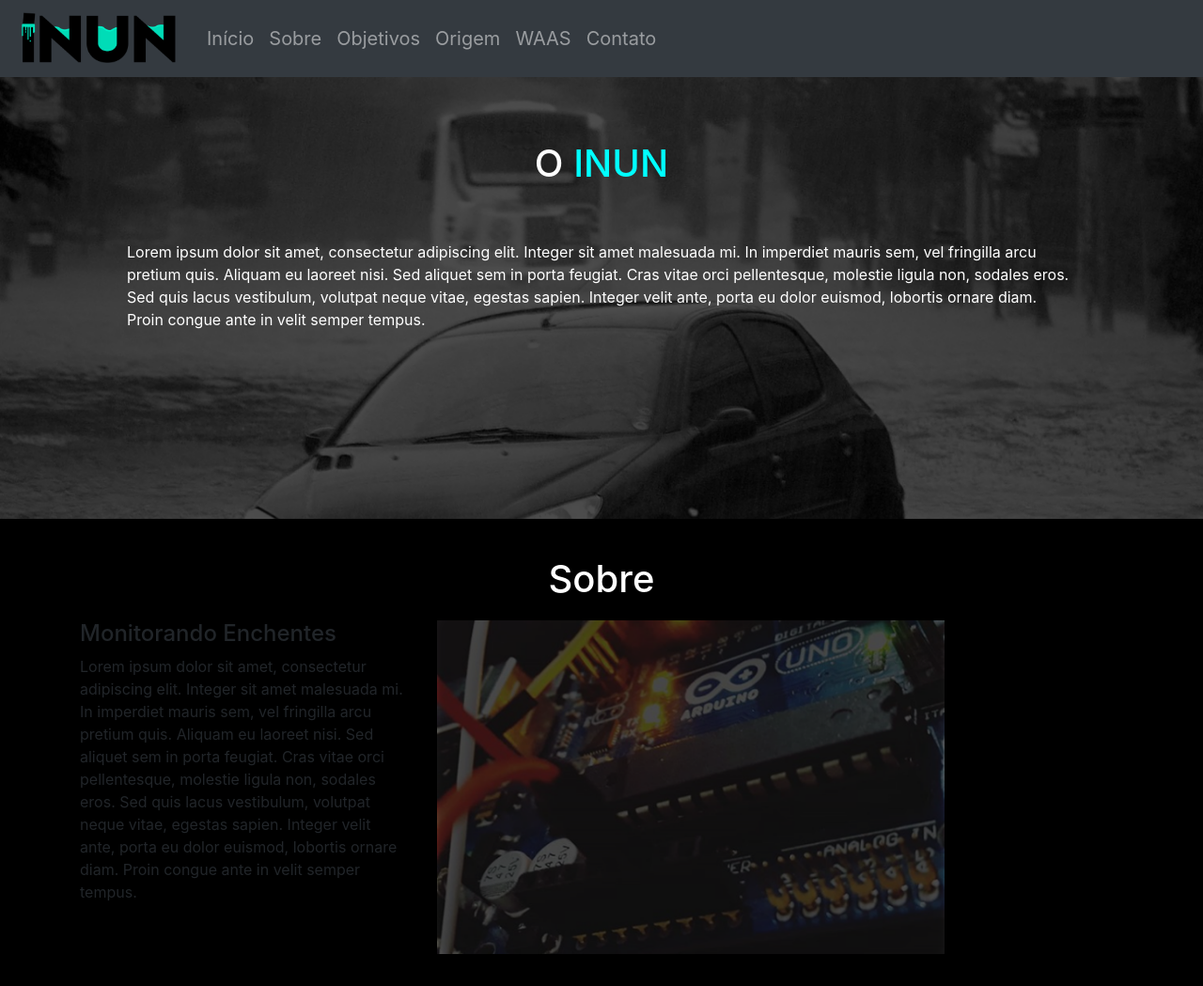
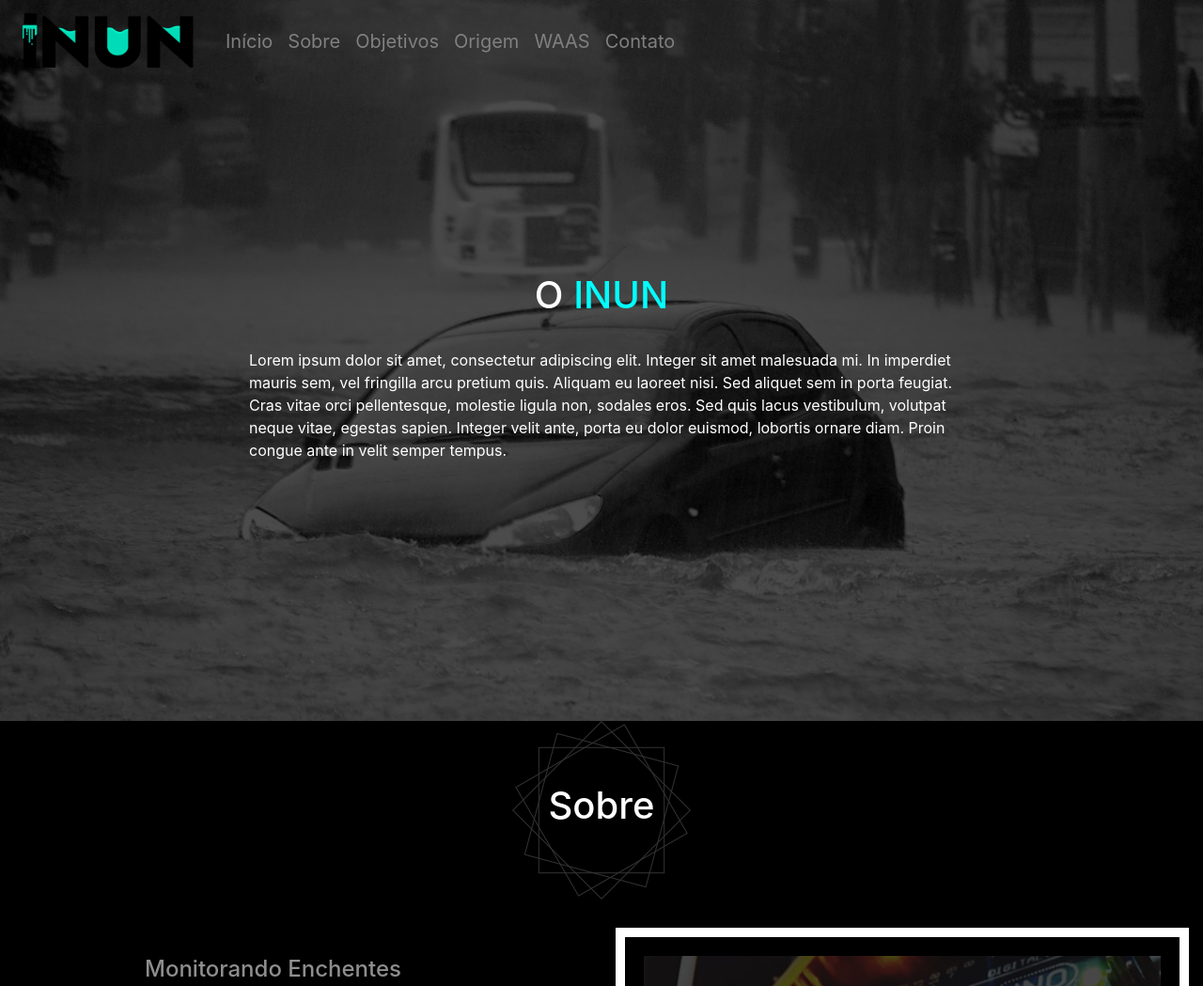
Before and after one commit to JVmano/INUN-Landing-page, a plain HTML site: page index.html in a window 1280 px wide. Shown: the top 1049 px of the page at 94% size. Before the commit the page ends 1015 px from the top, so only its background shows below. Drawn offline with nearby package versions, Linux system fonts and the light colour scheme.

Commit message:
Formatação da sessão "Sobre" foi terminada.

```diff
--- a/index.html
+++ b/index.html
@@ -14,17 +14,16 @@
     <!-- Bootstrap CSS-->
     <link rel="stylesheet" href="https://stackpath.bootstrapcdn.com/bootstrap/4.3.1/css/bootstrap.min.css" integrity="sha384-ggOyR0iXCbMQv3Xipma34MD+dH/1fQ784/j6cY/iJTQUOhcWr7x9JvoRxT2MZw1T" crossorigin="anonymous">
 
-    <!-- Icon -->
-    <link rel="icon" href="src/images/icon/favicon.ico">
+    <!-- Responsive config -->
+    <link href="src/css/responsive.css" rel="stylesheet" media="all">
 
 </head>
 
 <header>
-	<nav class="navbar navbar-expand-lg navbar-dark bg-dark fixed-top">
+	<nav class="navbar navbar-expand-lg fixed-top bg-nav">
 		  <a class="navbar-brand" href="index.html">
-		    <img src="src\images\INUN_logo.png" width="180" alt="LOGO">
+		    <img src="src\images\INUN_logo.png" width="200" alt="LOGO">
 		  </a>
-		  <!-- <a class="navbar-brand" href="#">Navbar</a> -->
 		  <button class="navbar-toggler" type="button" data-toggle="collapse" data-target="#conteudoadicional" aria-controls="conteudoadicional" aria-expanded="false" aria-label="Alterna navegação">
 		    <span class="navbar-toggler-icon"></span>
 		  </button>
@@ -49,23 +48,12 @@
 		      <li class="nav-item">
 		        <a class="nav-link" href="#">Contato</a>
 		      </li>
-		      <!-- <li class="nav-item dropdown">
-		        <a class="nav-link dropdown-toggle" href="#" id="navbarDropdown" role="button" data-toggle="dropdown" aria-haspopup="true" aria-expanded="false">
-		          Dropdown
-		        </a>
-		        <div class="dropdown-menu" aria-labelledby="navbarDropdown">
-		          <a class="dropdown-item" href="#">Ação</a>
-		          <a class="dropdown-item" href="#">Outra ação</a>
-		          <div class="dropdown-divider"></div>
-		          <a class="dropdown-item" href="#">Algo mais aqui</a>
-		        </div>
-		      </li> -->
 		    </ul>
 		  </div>
 		</nav>
 </header>
 
-<body style="background-color: black;">
+<body style="background-color: gray;">
 	<!-- Home Section -->
 	<section id="home" class="home">
 		<div class="container">
@@ -80,34 +68,47 @@
 		</div>
 		<!-- end of container -->
 	</section>
-	<!-- end of section -->
+	<!-- end of section home -->
 
 	<section id="about" class="about">
 		<div class="main_about_text">
-			<h1>Sobre</h1>
+			<h1 style="position: relative; top: 30%;">Sobre</h1>
 		</div>
 		<div class="img_and_data_objectives">
-			<div class="container">
+			<div class="container-fluid">
 				<div class="row">
-					<div class="col-sm-4 col-sm-offset-1">
+					<div class="col-sm-6 col-sm-offset-1">
 						<div class="about_text">
 							<h4>Monitorando Enchentes</h4>
 							<p>Lorem ipsum dolor sit amet, consectetur adipiscing elit. Integer sit amet malesuada mi. In imperdiet mauris sem, vel fringilla arcu pretium quis. Aliquam eu laoreet nisi. Sed aliquet sem in porta feugiat. Cras vitae orci pellentesque, molestie ligula non, sodales eros. Sed quis lacus vestibulum, volutpat neque vitae, egestas sapien. Integer velit ante, porta eu dolor euismod, lobortis ornare diam. Proin congue ante in velit semper tempus.</p>
 						</div>
+						<!-- end of about_text -->
 					</div>
+					<!-- end of col-sm-6 -->
 					<div class="col-sm-6 col-sm-offset-1">
 						<div class="about_image">
 							<img src="src/images/hardware.png" class="img-fluid">
 						</div>
+						<!-- end of about_image -->
 					</div>
+					<!-- end of  col-sm-6 -->
 				</div>
+				<!-- end of row -->
 			</div>
+			<!-- end of container-fluid -->
 		</div>
+		<!-- end of img_and_data_objectives -->
 	</section>
+	<!-- end of section about -->
 
 </body>
 	<!-- Jquery, Popper, bootstrap js -->
 	<script src="https://code.jquery.com/jquery-3.3.1.slim.min.js" integrity="sha384-q8i/X+965DzO0rT7abK41JStQIAqVgRVzpbzo5smXKp4YfRvH+8abtTE1Pi6jizo" crossorigin="anonymous"></script>
 	<script src="https://cdnjs.cloudflare.com/ajax/libs/popper.js/1.14.7/umd/popper.min.js" integrity="sha384-UO2eT0CpHqdSJQ6hJty5KVphtPhzWj9WO1clHTMGa3JDZwrnQq4sF86dIHNDz0W1" crossorigin="anonymous"></script>
 	<script src="https://stackpath.bootstrapcdn.com/bootstrap/4.3.1/js/bootstrap.min.js" integrity="sha384-JjSmVgyd0p3pXB1rRibZUAYoIIy6OrQ6VrjIEaFf/nJGzIxFDsf4x0xIM+B07jRM" crossorigin="anonymous"></script>
+
+	<!-- Navbar color change on scroll -->
+	<script type="text/javascript">
+		$(window).scroll(function(){$('nav').toggleClass('scrolled', $(this).scrollTop() > 650);});
+	</script>
 </html>
--- /dev/null
+++ b/src/css/responsive.css
@@ -0,0 +1,23 @@
+@media (max-width: 479px) {
+	.home-content p {
+		margin-left: 1px;
+		margin-right: 1px;
+	}
+}
+
+@media (max-width: 768px) {
+	.home-content p {
+		margin-left: 1px;
+		margin-right: 1px;
+	}
+}
+
+@media (max-width: 991px) {
+	.home-content p {
+		margin-left: 1px;
+		margin-right: 1px;
+	}
+	.about_text {
+		margin-left: 1px;
+	}
+}
--- a/src/css/style.css
+++ b/src/css/style.css
@@ -1,13 +1,29 @@
-body {
+body, html {
 	width: 100%;
 	margin: 0%;
-	font-family: sans-serif;
 	overflow-x: hidden;
+	scroll-behavior: smooth;
 }
 
 /* ==================================================================
 						Navigation Style, bro
    ================================================================== */
+.bg-nav {
+	background: transparent !important;
+	transition: 500ms ease;
+}
+
+.bg-nav.scrolled {
+	background-color: #343a40 !important;
+}
+
+.nav-link {
+	color: gray;
+}
+
+.nav-link:hover {
+	color: aqua;
+}
 
 section.home {
     background: url(../images/homebg.png) no-repeat top center #141315;
@@ -16,17 +32,23 @@ section.home {
     padding-top: 80px;
 }
 
+.home-content {
+	padding: 170px 20px 170px 20px;
+	margin-top: 40px;
+	margin-bottom: 90px;
+}
+
 .home-content h1 {
 	color: aqua;
 	text-align: center;
-	margin-top: 70px;
 	text-transform: uppercase;
+	padding-bottom: 25px;
 }
 
 .home-content p {
 	color: white;
-	padding: 50px;
-	margin-bottom: 150px;
+	margin-right: 180px;
+	margin-left: 180px;
 }
 
 .nav-link {
@@ -34,13 +56,36 @@ section.home {
 	font-size: 20px;
 }
 
+section.about {
+	background-color: black;
+}
+
 .main_about_text {
 	color: white;
-	text-align: center;
-	margin-top: 40px;
-	margin-bottom: 20px;
+	background: url(../images/headingbg.png) no-repeat top center;
+    width: 323px;
+    height: 220px;
+    margin: 0 auto;
+    text-align: center;
 }
 
-.about_text h1 {
-	margin-bottom: 10px;
+.about_text {
+	margin-left: 109px;
+	padding: 30px;
 }
+
+.about_text h4 {
+	margin-bottom: 30px;
+	color: #8e8e8e;
+}
+
+.about_text p {
+	color: #c3c5c9;
+}
+
+.about_image {
+	border-style: solid;
+	border-color: white;
+	border-width: 10px;
+	padding: 20px;
+}
```
Also changed, not shown: src/images/INUN_logo-white.png (deleted), src/images/dashboard.png (deleted), src/images/headingbg.png (added).
